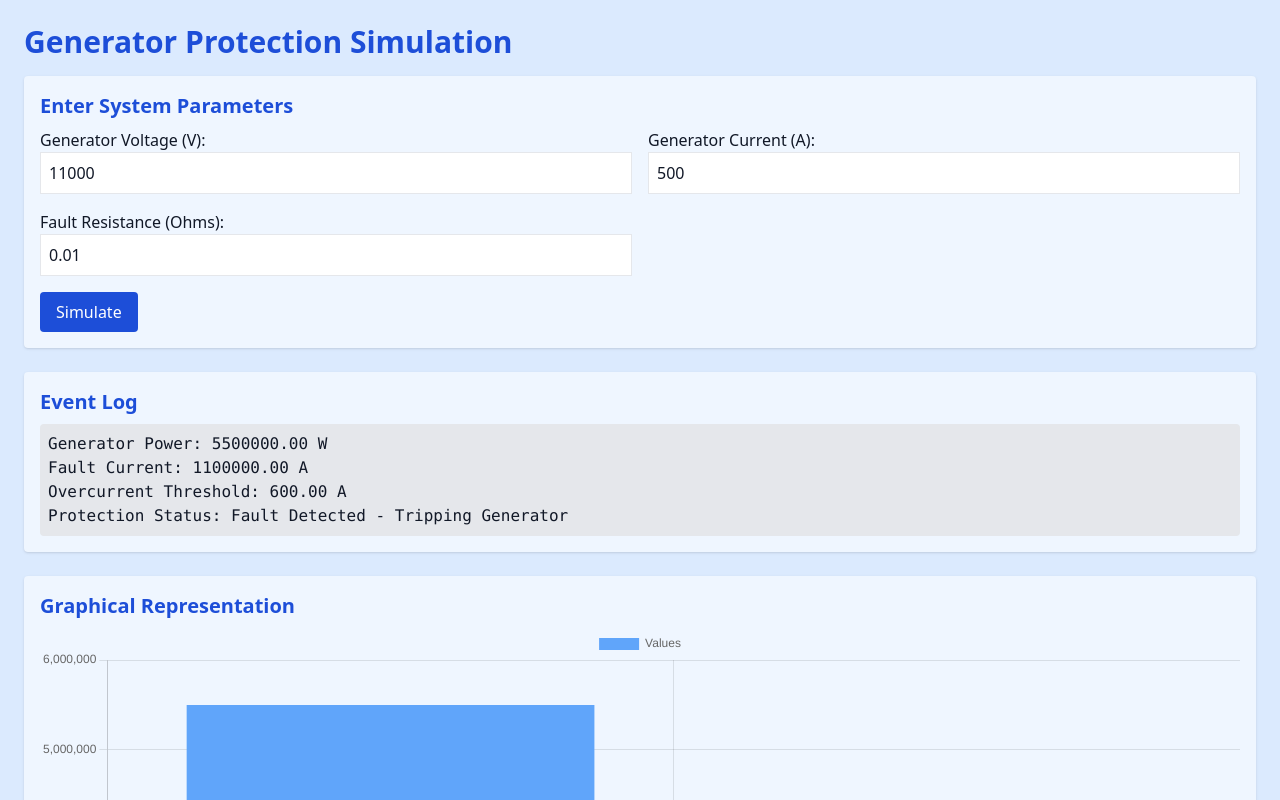
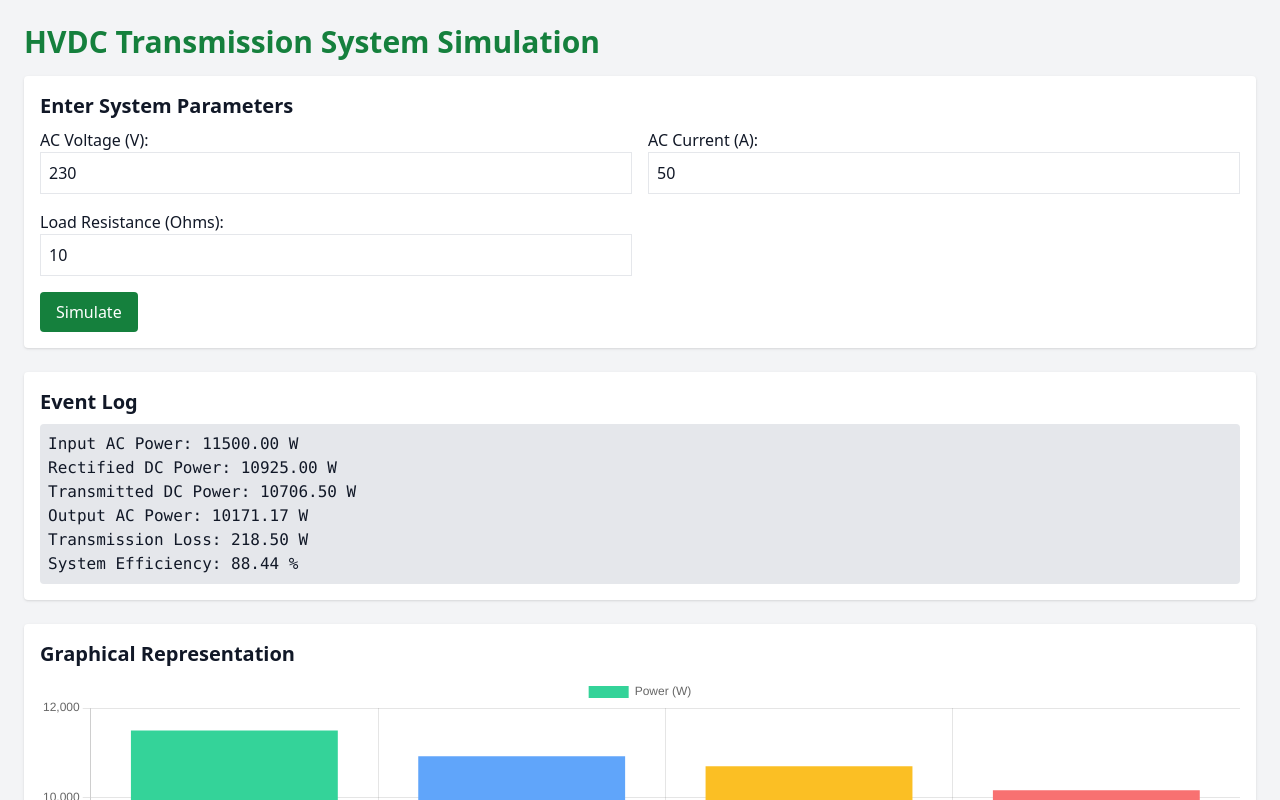
Before and after one commit to abhatnagar21/High-Voltage-DC-HVDC-Transmission-System-Simulation, a plain HTML site: page index.html in a window 1280 px wide. Both pictures are taken after a click on the button "Simulate". Shown: the top 800 px of the page. Drawn offline with nearby package versions, Linux system fonts and the light colour scheme.

Commit message:
Update index.html

```diff
--- a/index.html
+++ b/index.html
@@ -1,78 +1,87 @@
-<!-- Generator Protection Simulation Website -->
+<!-- HVDC Transmission System Simulation Website -->
 <!DOCTYPE html>
 <html lang="en">
 <head>
     <meta charset="UTF-8">
     <meta name="viewport" content="width=device-width, initial-scale=1.0">
-    <title>Generator Protection Simulation</title>
+    <title>HVDC Transmission System Simulation</title>
     <script src="https://cdn.jsdelivr.net/npm/chart.js"></script>
     <script src="https://cdn.tailwindcss.com"></script>
 </head>
-<body class="bg-blue-100 text-gray-900">
+<body class="bg-gray-100 text-gray-900">
     <div class="container mx-auto p-6">
-        <h1 class="text-3xl font-bold mb-4 text-blue-700">Generator Protection Simulation</h1>
+        <h1 class="text-3xl font-bold mb-4 text-green-700">HVDC Transmission System Simulation</h1>
 
-        <div class="bg-blue-50 p-4 rounded shadow mb-6">
-            <h2 class="text-xl font-bold mb-2 text-blue-700">Enter System Parameters</h2>
+        <div class="bg-white p-4 rounded shadow mb-6">
+            <h2 class="text-xl font-bold mb-2">Enter System Parameters</h2>
             <div class="grid grid-cols-2 gap-4">
                 <div>
-                    <label>Generator Voltage (V):</label>
-                    <input type="number" id="V_gen" class="border p-2 w-full" value="11000">
+                    <label>AC Voltage (V):</label>
+                    <input type="number" id="V_ac" class="border p-2 w-full" value="230">
                 </div>
                 <div>
-                    <label>Generator Current (A):</label>
-                    <input type="number" id="I_gen" class="border p-2 w-full" value="500">
+                    <label>AC Current (A):</label>
+                    <input type="number" id="I_ac" class="border p-2 w-full" value="50">
                 </div>
                 <div>
-                    <label>Fault Resistance (Ohms):</label>
-                    <input type="number" id="R_fault" class="border p-2 w-full" value="0.01">
+                    <label>Load Resistance (Ohms):</label>
+                    <input type="number" id="R_load" class="border p-2 w-full" value="10">
                 </div>
             </div>
-            <button onclick="simulateProtection()" class="bg-blue-700 text-white px-4 py-2 rounded mt-4 hover:bg-blue-800 transition">Simulate</button>
+            <button onclick="simulateHVDC()" class="bg-green-700 text-white px-4 py-2 rounded mt-4">Simulate</button>
         </div>
 
-        <div class="bg-blue-50 p-4 rounded shadow mb-6">
-            <h2 class="text-xl font-bold mb-2 text-blue-700">Event Log</h2>
+        <div class="bg-white p-4 rounded shadow mb-6">
+            <h2 class="text-xl font-bold mb-2">Event Log</h2>
             <pre id="eventLog" class="overflow-y-auto max-h-60 bg-gray-200 p-2 rounded"></pre>
         </div>
 
-        <div class="bg-blue-50 p-4 rounded shadow">
-            <h2 class="text-xl font-bold mb-2 text-blue-700">Graphical Representation</h2>
+        <div class="bg-white p-4 rounded shadow">
+            <h2 class="text-xl font-bold mb-2">Graphical Representation</h2>
             <canvas id="powerChart"></canvas>
         </div>
     </div>
 
     <script>
-        function simulateProtection() {
-            const V_gen = parseFloat(document.getElementById('V_gen').value);
-            const I_gen = parseFloat(document.getElementById('I_gen').value);
-            const R_fault = parseFloat(document.getElementById('R_fault').value);
+        function simulateHVDC() {
+            const V_ac = parseFloat(document.getElementById('V_ac').value);
+            const I_ac = parseFloat(document.getElementById('I_ac').value);
+            const R_load = parseFloat(document.getElementById('R_load').value);
 
-            const P_gen = V_gen * I_gen;
-            const Fault_Current = V_gen / R_fault;
-            const Overcurrent_Threshold = 1.2 * I_gen;
-            const IsFault = Fault_Current > Overcurrent_Threshold;
+            const converterEfficiency = 0.95;
+            const transmissionLossFactor = 0.02;
+
+            const P_ac = V_ac * I_ac;
+            const P_dc = P_ac * converterEfficiency;
+            const V_dc = Math.sqrt(2) * V_ac;
+            const I_dc = P_dc / V_dc;
+
+            const transmissionLoss = P_dc * transmissionLossFactor;
+            const P_transmitted = P_dc - transmissionLoss;
+            const P_ac_out = P_transmitted * converterEfficiency;
 
             const eventLog = document.getElementById('eventLog');
-            eventLog.innerText = `Generator Power: ${P_gen.toFixed(2)} W\n` +
-                                 `Fault Current: ${Fault_Current.toFixed(2)} A\n` +
-                                 `Overcurrent Threshold: ${Overcurrent_Threshold.toFixed(2)} A\n` +
-                                 `Protection Status: ${IsFault ? 'Fault Detected - Tripping Generator' : 'System Normal'}`;
+            eventLog.innerText = `Input AC Power: ${P_ac.toFixed(2)} W\n` +
+                                 `Rectified DC Power: ${P_dc.toFixed(2)} W\n` +
+                                 `Transmitted DC Power: ${P_transmitted.toFixed(2)} W\n` +
+                                 `Output AC Power: ${P_ac_out.toFixed(2)} W\n` +
+                                 `Transmission Loss: ${transmissionLoss.toFixed(2)} W\n` +
+                                 `System Efficiency: ${(P_ac_out / P_ac * 100).toFixed(2)} %`;
 
-            drawChart(P_gen, Fault_Current);
+            drawChart(P_ac, P_dc, P_transmitted, P_ac_out);
         }
 
-        function drawChart(P_gen, Fault_Current) {
+        function drawChart(P_ac, P_dc, P_transmitted, P_ac_out) {
             const ctx = document.getElementById('powerChart').getContext('2d');
 
             new Chart(ctx, {
                 type: 'bar',
                 data: {
-                    labels: ['Generator Power', 'Fault Current'],
+                    labels: ['AC Input', 'DC Power', 'Transmitted Power', 'AC Output'],
                     datasets: [{
-                        label: 'Values',
-                        data: [P_gen, Fault_Current],
-                        backgroundColor: ['#60A5FA', '#F87171']
+                        label: 'Power (W)',
+                        data: [P_ac, P_dc, P_transmitted, P_ac_out],
+                        backgroundColor: ['#34D399', '#60A5FA', '#FBBF24', '#F87171']
                     }]
                 },
                 options: {
```
